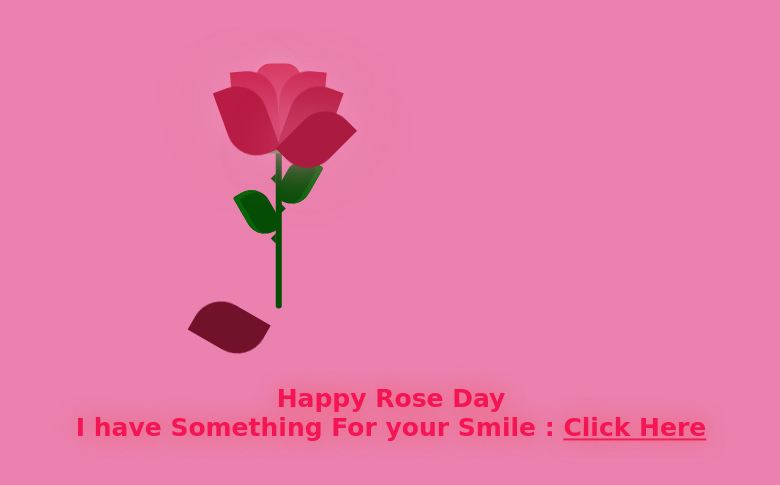
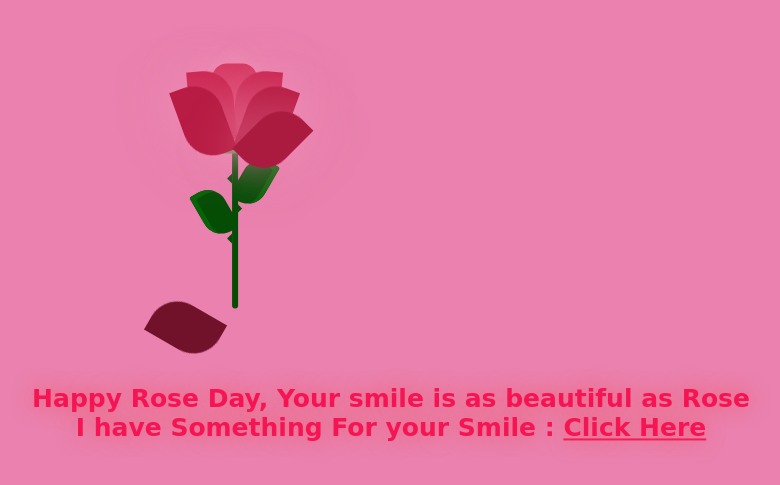
Before and after one commit to hemalparikh/RoseDay, a plain HTML site: page index.html in a window 1280 px wide. Shown: the part 177-662 px from the top of the page, without its empty margins (199-979 px from the left). Drawn offline with Linux system fonts and the light colour scheme.

Commit message:
Update index.html

```diff
--- a/index.html
+++ b/index.html
@@ -38,7 +38,7 @@
         <div></div>
       </div>
       <div class="text">
-        <h2></h2> Happy Rose Day <br />
+        <h2></h2> Happy Rose Day, Your smile is as beautiful as Rose <br />
        I have Something For your Smile : <a href="new.html">Click Here</a></h2>
       </div>
     </div>
```
